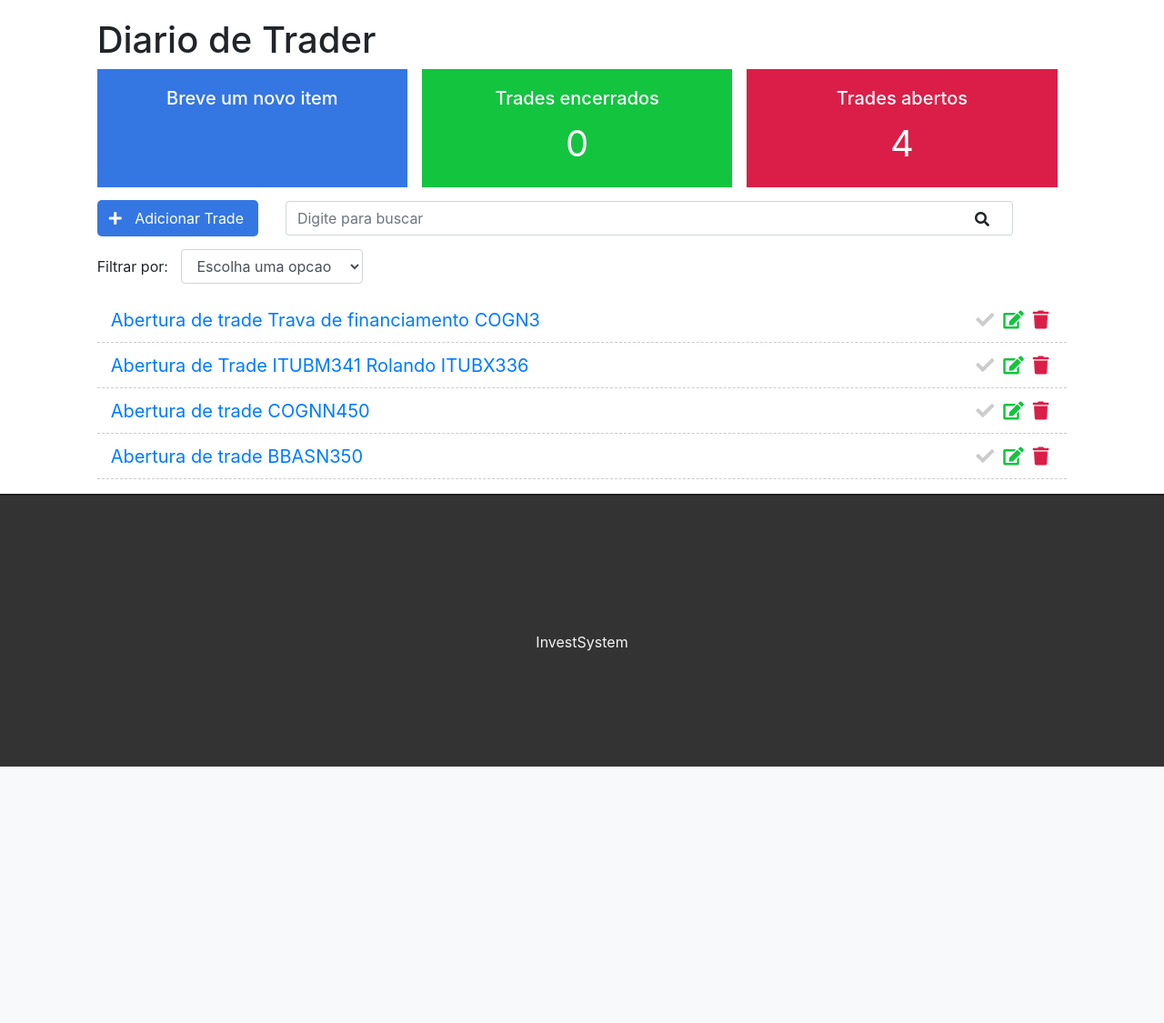
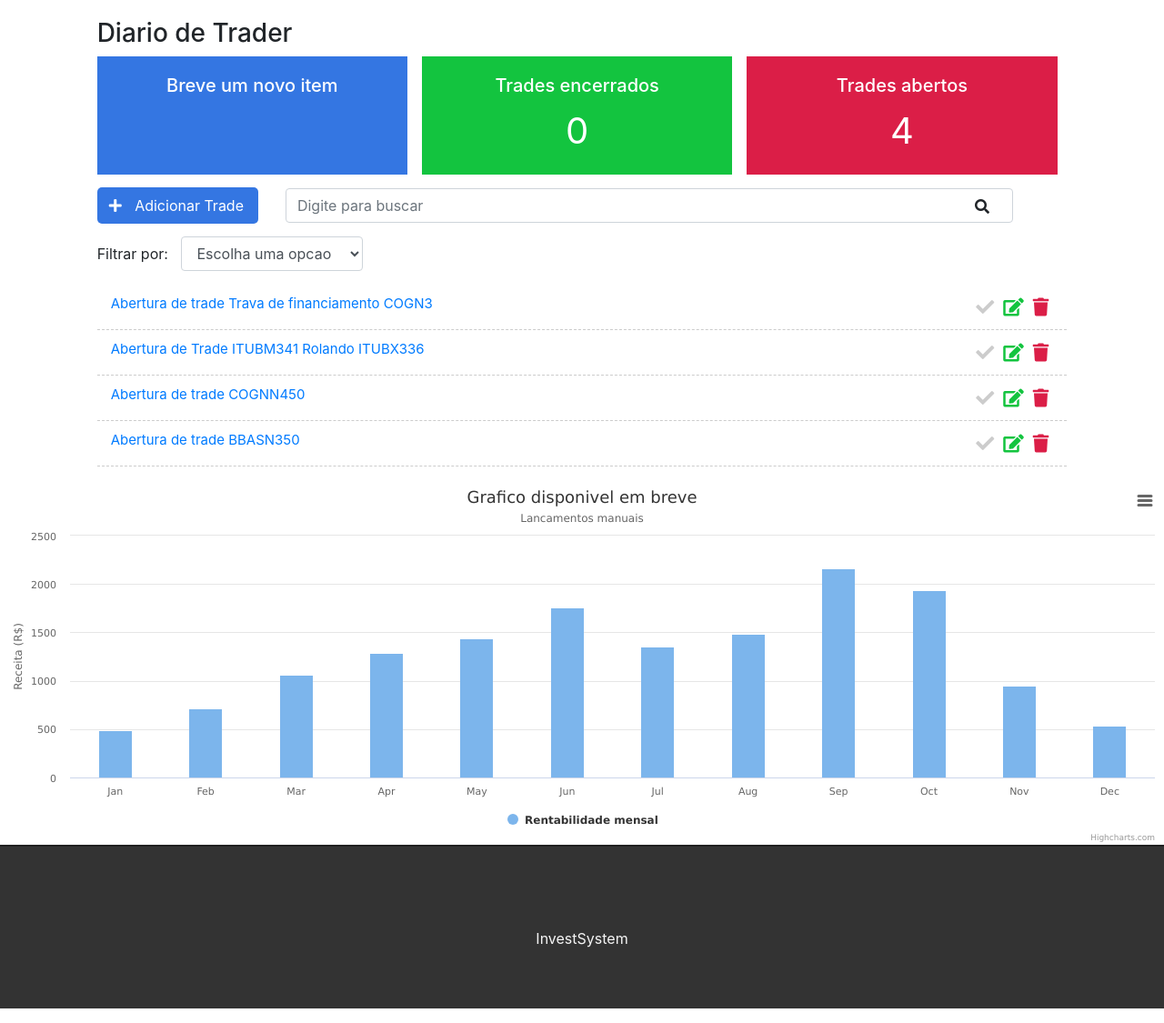
Before and after one commit to eduardobarros13/investsystem, a Django app: page /diario in a window 1280 px wide. Shown: the part 57-1182 px from the top of the page at 91% size. Before the commit the page ends 900 px from the top, so only its background shows below. Run offline with Django 3.2, Linux system fonts and the light colour scheme; a user stored in the database is signed in; data comes from the database, SQL or seed files in the repository; both versions use the stored data as it was after the commit; some libraries are stand-ins or nearby versions.

Commit message:
Novo grafico de rentabildiade beta

```diff
--- a/contas/models.py
+++ b/contas/models.py
@@ -1,8 +1,11 @@
 from django.db import models
 
 from django.contrib.auth import get_user_model
+from uuid import uuid4
+import uuid
 
 class Categoria(models.Model):
+      #id = models.UUIDField( primary_key = False, default = uuid.uuid4().int, editable = False)
       nome = models.CharField(max_length=100)
       dt_criacao = models.DateTimeField(auto_now_add=True)
 
@@ -26,6 +29,7 @@ class Trade(models.Model):
             max_length=5,
             choices = STATUS,
       )
+
       user = models.ForeignKey(get_user_model(), on_delete=models.CASCADE)
       created_at = models.DateTimeField(auto_now_add=True)
       updated_at = models.DateTimeField(auto_now=True)
--- a/contas/static/css/styles.css
+++ b/contas/static/css/styles.css
@@ -176,7 +176,7 @@
 /* Rodapé */
 footer {
     background-color: #333;
-    height: 300px;
+    height: 180px;
     border-top: 2px solid #202020;
 }
 
--- a/contas/templates/contas/addtrade.html
+++ b/contas/templates/contas/addtrade.html
@@ -1,3 +1,4 @@
+
 {%extends 'contas/base.html'%}
 {% load crispy_forms_tags %}
 
@@ -144,7 +145,7 @@
 
     .task-item {
         list-style: none;
-        font-size: 20px;
+        font-size: 15px;
         height: 50px;
         padding: 0 15px;
         padding-top: 10px;
@@ -186,7 +187,7 @@
     /* Rodapé */
     footer {
         background-color: #333;
-        height: 300px;
+        height: 180px;
         border-top: 2px solid #202020;
     }
 
--- a/contas/templates/contas/base.html
+++ b/contas/templates/contas/base.html
@@ -9,6 +9,10 @@
     <link href="https://stackpath.bootstrapcdn.com/bootstrap/4.3.1/css/bootstrap.min.css" rel="stylesheet" integrity="sha384-ggOyR0iXCbMQv3Xipma34MD+dH/1fQ784/j6cY/iJTQUOhcWr7x9JvoRxT2MZw1T" crossorigin="anonymous">
     <link rel="stylesheet" href="https://use.fontawesome.com/releases/v5.7.2/css/all.css" integrity="sha384-fnmOCqbTlWIlj8LyTjo7mOUStjsKC4pOpQbqyi7RrhN7udi9RwhKkMHpvLbHG9Sr" crossorigin="anonymous">
     <link rel="stylesheet" href="{% static 'css/styles.css' %}">
+    <script src="https://code.highcharts.com/highcharts.js"></script>
+    <script src="https://code.highcharts.com/modules/exporting.js"></script>
+    <script src="https://code.highcharts.com/modules/export-data.js"></script>
+    <script src="https://code.highcharts.com/modules/accessibility.js"></script>
 </head>
 <body>
     <div class="container-fluid">
--- a/contas/templates/contas/list.html
+++ b/contas/templates/contas/list.html
@@ -3,11 +3,9 @@
 {%block title%}Diario de trades{%endblock%}
 
 
-
 {%block content%}
 
 <style>
-
     .container-fluid {
         padding: 0;
     }
@@ -18,7 +16,7 @@
 
     /* Navbar */
 
-.navbar  {
+    .navbar {
         border-bottom: 1px solid #333;
         margin-bottom: 20px;
     }
@@ -144,7 +142,7 @@
 
     .task-item {
         list-style: none;
-    font-size: 20px;
+        font-size: 15px;
         height: 50px;
         padding: 0 15px;
         padding-top: 10px;
@@ -186,7 +184,7 @@
     /* Rodapé */
     footer {
         background-color: #333;
-    height: 300px;
+        height: 180px;
         border-top: 2px solid #202020;
     }
 
@@ -236,7 +234,7 @@ ul.messages li {
 </style>
 
 <div class="offset-1 col-10 list-div">
-    <h1>Diario de Trader</h1>
+    <h3>Diario de Trader</h3>
 
     <div class="container dashboard">
         <div class="col-4 dashboard-box" id="dashboard-lastdays">
@@ -296,7 +294,120 @@ ul.messages li {
         </li>
         {%endfor%}
     </ul>
+</div>
+
+<!--Grafico-->
+
+<style>
+    .highcharts-figure,
+    .highcharts-data-table table {
+        min-width: auto;
+        max-width: auto;
+        margin: 1em auto;
+        padding: 0;
+    }
+
+    #container {
+        height: 400px;
+    }
+
+    .highcharts-data-table table {
+        font-family: Verdana, sans-serif;
+        border-collapse: collapse;
+        border: 1px solid #EBEBEB;
+        margin: 10px auto;
+        text-align: center;
+        width: 100%;
+        max-width: 500px;
+    }
+
+    .highcharts-data-table caption {
+        padding: 1em 0;
+        font-size: 1.2em;
+        color: #555;
+    }
+
+    .highcharts-data-table th {
+        font-weight: 600;
+        padding: 0.5em;
+    }
+
+    .highcharts-data-table td,
+    .highcharts-data-table th,
+    .highcharts-data-table caption {
+        padding: 0.5em;
+    }
+
+    .highcharts-data-table thead tr,
+    .highcharts-data-table tr:nth-child(even) {
+        background: #f8f8f8;
+    }
+
+    .highcharts-data-table tr:hover {
+        background: #f1f7ff;
+    }
+</style>
+
+<figure class="highcharts-figure">
+    <div class="container-fluid" id="container">
+        <script>
+            Highcharts.chart('container', {
+                chart: {
+                    type: 'column'
+                },
+                title: {
+                    text: 'Grafico disponivel em breve'
+                },
+                subtitle: {
+                    text: 'Lancamentos manuais'
+                },
+                xAxis: {
+                    categories: [
+                        'Jan',
+                        'Feb',
+                        'Mar',
+                        'Apr',
+                        'May',
+                        'Jun',
+                        'Jul',
+                        'Aug',
+                        'Sep',
+                        'Oct',
+                        'Nov',
+                        'Dec'
+                    ],
+                    crosshair: true
+                },
+                yAxis: {
+                    min: 0,
+                    title: {
+                        text: 'Receita (R$)'
+                    }
+                },
+                tooltip: {
+                    headerFormat: '<span style="font-size:10px">{point.key}</span><table>',
+                    pointFormat: '<tr><td style="color:{series.color};padding:0">{series.name}: </td>' +
+                        '<td style="padding:0"><b>R$ {point.y:.1f}</b></td></tr>',
+                    footerFormat: '</table>',
+                    shared: true,
+                    useHTML: true
+                },
+                plotOptions: {
+                    column: {
+                        pointPadding: 0.2,
+                        borderWidth: 0
+                    }
+                },
+                series: [{
+                    name: 'Rentabilidade mensal',
+                    data: [490.9, 710.5, 1060.4, 1290.2, 1440.0, 1760.0, 1350.6, 1480.5, 2160.4, 1940.1, 950.6, 540.4]
+
+                }]
+            });
+
+        </script>
 
     </div>
+    <div>
 
         {%endblock%}
```
Also changed, not shown: contas/templates/contas/teste.html (+1 -7 lines), db.sqlite3, noticias.db, noticiasCNBC.db, 3 other files. Lines whose indentation alone changed are shown as unchanged.
